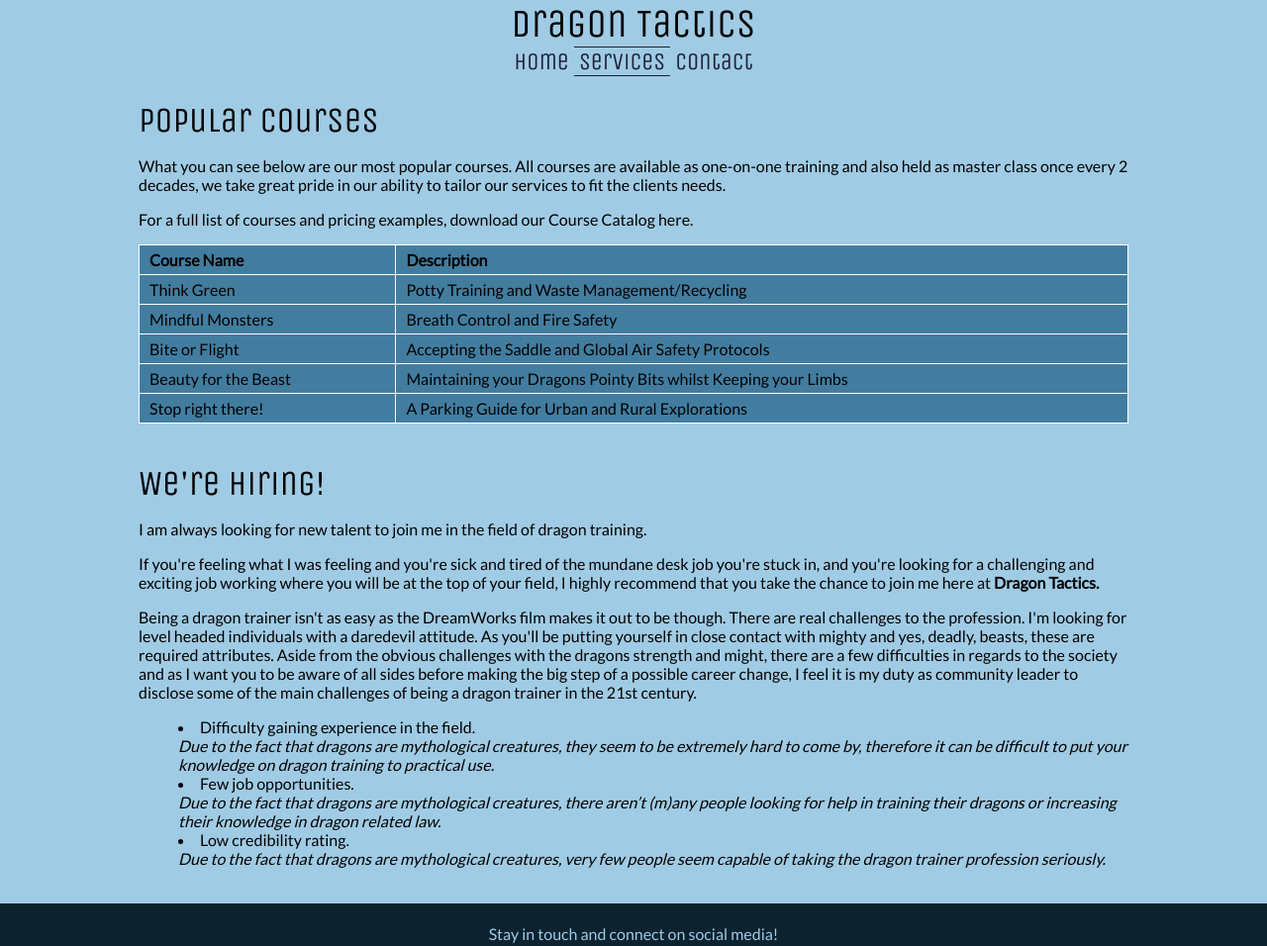
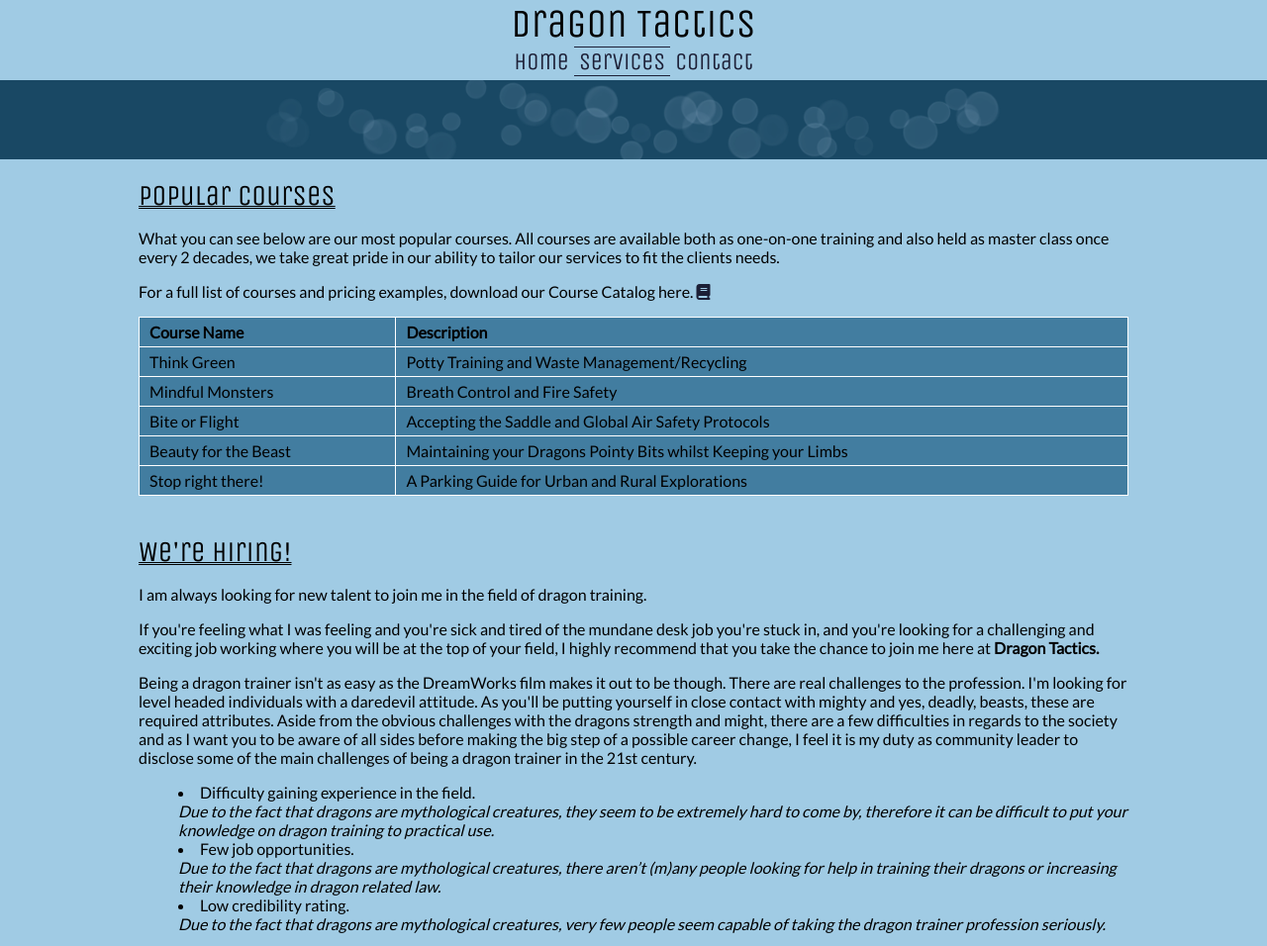
Before and after one commit to ArcLiz/pp1-dragon-tactics, a plain HTML site: page services.html in a window 1280 px wide. Shown: the top 956 px of the page at 99% size. Drawn offline with nearby package versions, Linux system fonts and the light colour scheme; a web font is replaced by a local one.

```diff
--- a/assets/css/style.css
+++ b/assets/css/style.css
@@ -70,6 +70,10 @@
 
 .socials {
     text-align: center;
+}
+
+.socials ul {
+    padding: 0;
 }
 
 .social-networks > li {
@@ -193,7 +197,7 @@
 #contact-bg {
     background: #194864 url('../media/heroimage-mirrored.png') no-repeat left bottom;
     /* width: 100vw; */
-    height: 80vh;
+    height: 90vh;
     background-size: auto 100%;
 }
 
@@ -205,7 +209,7 @@
 
 .signup-form {
     color: #fff;
-    background-color: rgba(60, 60, 60, 0.6);
+    background-color: rgba(60, 60, 60, 0.8);
     max-width: 400px;
     margin: auto;
     padding: 30px;
@@ -243,7 +247,7 @@
   justify-content: flex-end;
 }
 
-.join-button {
+.contact-button {
     border-radius: 25px;
     padding: 15px;
     text-align: center;
@@ -268,7 +272,7 @@
     box-shadow: 0 8px 16px 0 rgba(0,0,0,0.2), 0 6px 20px 0 rgba(0,0,0,0.19);
 }
 
-.join-button:hover {
+.contact-button:hover {
     background-color: #BDF6F7;
     color: #427DA0;
     border-color: #427DA0
@@ -281,6 +285,27 @@
 }
 
 /* Services page ---------------------------- */
+
+#services-bg {
+    background: #194864 url('../media/services-bg.webp') no-repeat center;
+    /* width: 100vw; */
+    height: 10vh;
+    background-size: auto 100%;
+    display: flex;
+    justify-content: center;
+    align-items: center;
+}
+
+.courses-offers h3 {
+    /* font-weight: bold; */
+    text-decoration: underline double 1px;
+}
+
+.recruitment h3 {
+    /* font-weight: bold; */
+    text-decoration: underline double 1px;
+}
+
 /* #services-content p {
     padding-bottom: 10px;
 }
@@ -295,6 +320,10 @@
     width: 85vw;
 }
 
+.courses-offers a {
+    text-decoration: none;
+    color: #1C1F36;
+}
 table, th, td {
     border: 1px solid #fff;
     border-collapse: collapse;
--- a/services.html
+++ b/services.html
@@ -22,13 +22,14 @@
         </nav>
     </header>
     <!-- Start Main Content -->
+    <div id="services-bg"></div>
     <div id="services-content">
     <section class="courses-offers div-padding max-width">
-        <h2>Popular Courses</h2>
-        <p>What you can see below are our most popular courses. All courses are available as one-on-one training and also held as master class once every 2 decades,
+        <h3>Popular Courses</h3>
+        <p>What you can see below are our most popular courses. All courses are available both as one-on-one training and also held as master class once every 2 decades,
             we take great pride in our ability to tailor our services to fit the clients needs.</p>
 
-            <p>For a full list of courses and pricing examples, download our Course Catalog here.</p>
+            <p>For a full list of courses and pricing examples, download our Course Catalog here. <a href="assets/media/catalogue.pdf" download><i class="fa-solid fa-book"></i></a></p>
 
         <table class="max-width">
             <tr>
@@ -58,7 +59,7 @@
           </table>
     </section>
     <section class="recruitment div-padding max-width">
-        <h2>We're hiring!</h2>
+        <h3>We're hiring!</h3>
         <p>I am always looking for new talent to join me in the field of dragon training.</p>
 
             <p>If you're feeling what I was feeling and you're sick and tired of the mundane desk job you're stuck in,
```
Also changed, not shown: contact.html (+1 -1 lines), index.html (+1 -1 lines), assets/media/mockup.png (added), assets/media/services-bg.webp (added), 2 other files.
